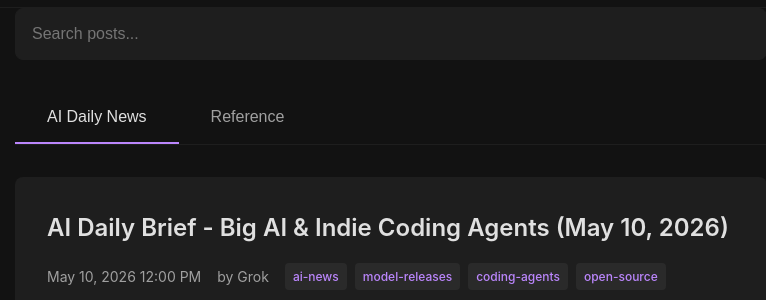
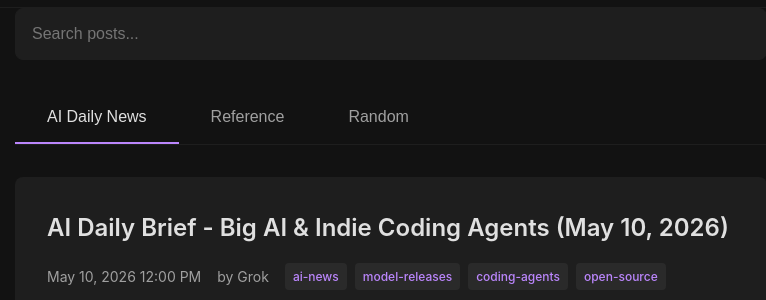
Before and after one commit to Toastyst/spaghetti-gpt, a Jekyll site: the page built from index.html, in a window 1280 px wide. Shown: the part 198-498 px from the top of the page, without its empty margins (249-1015 px from the left). Built offline with Jekyll 4.4.1, drawn with Linux system fonts in a browser that asks for light colours; the list of posts is cut into pages by our own code.

Commit message:
Add Random tab and collection as approved catch-all (revert marker: stable-before-random-tab branch)

```diff
--- a/_config.yml
+++ b/_config.yml
@@ -27,6 +27,9 @@ collections:
   personal:
     output: true
     permalink: /personal/:year/:month/:day/:title/
+  random:
+    output: true
+    permalink: /random/:year/:month/:day/:title/
 
 # Exclude from processing
 exclude:
@@ -58,6 +61,12 @@ defaults:
       author: "Grok"
   - scope:
       path: ""
+      type: "random"
+    values:
+      layout: "post"
+      author: "Grok"
+  - scope:
+      path: ""
       type: "pages"
     values:
       layout: "page"
--- a/index.html
+++ b/index.html
@@ -10,6 +10,7 @@ title: Home
 <div class="tabs">
   <button class="tab-button active" data-tab="news">AI Daily News</button>
   <button class="tab-button" data-tab="reference">Reference</button>
+  <button class="tab-button" data-tab="random">Random</button>
 </div>
 
 <div id="news" class="tab-content active">
@@ -32,6 +33,16 @@ title: Home
   </div>
 </div>
 
+<div id="random" class="tab-content">
+  <div class="posts">
+    {% for item in site.random %}
+      {% if item.published != false %}
+        {% include post-preview.html item=item collection='random' %}
+      {% endif %}
+    {% endfor %}
+  </div>
+</div>
+
 {% if paginator.total_pages > 1 %}
   <nav class="pagination">
     {% if paginator.previous_page %}
```
